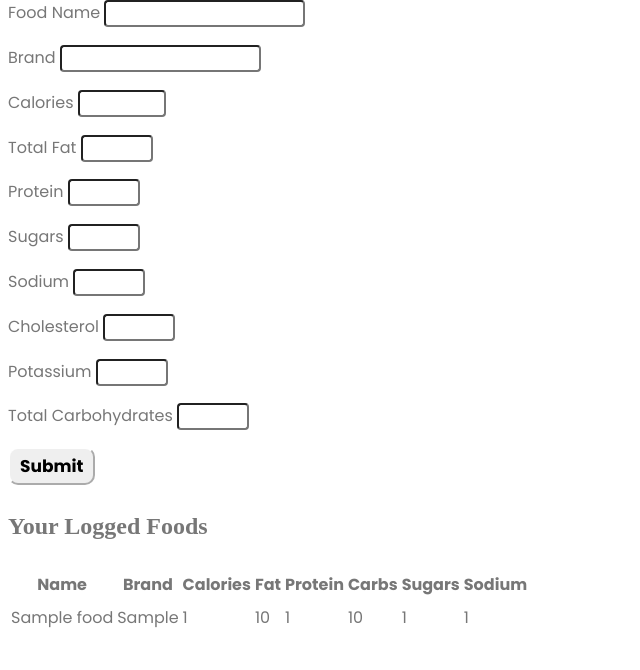
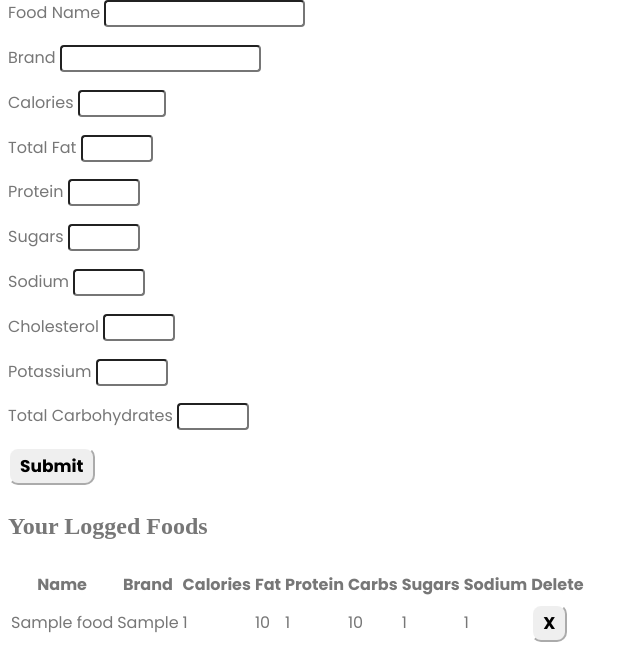
Before and after one commit to alexder204/NutriLog, a Flask app: page / in a window 1280 px wide. Shown: the part 138-808 px from the top of the page, without its empty margins (0-640 px from the left). Run offline with Flask 3, Linux system fonts and the light colour scheme; the visitor is signed in with stand-in values (Sample User, id 1); tables that the repository leaves empty hold one stand-in row (values such as "Sample post"); some web fonts are replaced.

Commit message:
added a basic delete button and also added the html and js related to it

```diff
--- a/app.py
+++ b/app.py
@@ -33,6 +33,21 @@ def add_food():
     food_db.session.commit()
 
     return jsonify({"message": "Food saved"})
+
+@app.route("/delete_food/<int:food_id>", methods=["DELETE"])
+def delete_food(food_id):
+    if "user_id" not in session:
+        return jsonify({"error": "Not logged in"}), 401
+
+    food = Food.query.filter_by(id=food_id, user_id=session["user_id"]).first()
+
+    if not food:
+        return jsonify({"error": "Food not found"}), 404
+
+    food_db.session.delete(food)
+    food_db.session.commit()
+
+    return jsonify({"message": "Deleted"})
 
 @app.route("/")
 def index():
@@ -91,6 +106,7 @@ def get_foods():
 
     return jsonify([
         {
+            "id": f.id,
             "name": f.name,
             "brand": f.brand,
             "calories": f.calories,
--- a/static/app.js
+++ b/static/app.js
@@ -53,6 +53,13 @@ async function loadFoods() {
     const tableBody = document.querySelector("#food-table tbody");
     tableBody.innerHTML = "";
 
+    if (foods.length === 0) {
+        const row = document.createElement("tr");
+        row.innerHTML = `<td colspan="9" style="text-align:center;">No foods logged yet.</td>`;
+        tableBody.appendChild(row);
+        return;
+    }
+
     foods.forEach(food => {
         const row = document.createElement("tr");
 
@@ -65,10 +72,27 @@ async function loadFoods() {
             <td>${food.total_carbohydrates}</td>
             <td>${food.sugars}</td>
             <td>${food.sodium}</td>
+            <td><button class="delete-btn" data-id="${food.id}">X</button></td>
         `;
 
         tableBody.appendChild(row);
     });
 }
 
+document.addEventListener("click", async (e) => {
+    if (e.target.classList.contains("delete-btn")) {
+        const id = e.target.dataset.id;
+
+        const res = await fetch(`/delete_food/${id}`, {
+            method: "DELETE"
+        });
+
+        if (res.ok) {
+            loadFoods();
+        } else {
+            alert("Failed to delete.");
+        }
+    }
+});
+
 loadFoods();
--- a/templates/index.html
+++ b/templates/index.html
@@ -64,6 +64,7 @@
                     <th>Carbs</th>
                     <th>Sugars</th>
                     <th>Sodium</th>
+                    <th>Delete</th>
                 </tr>
             </thead>
             <tbody>
```
